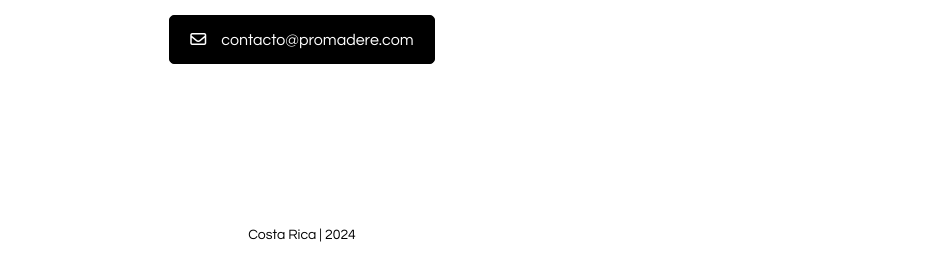
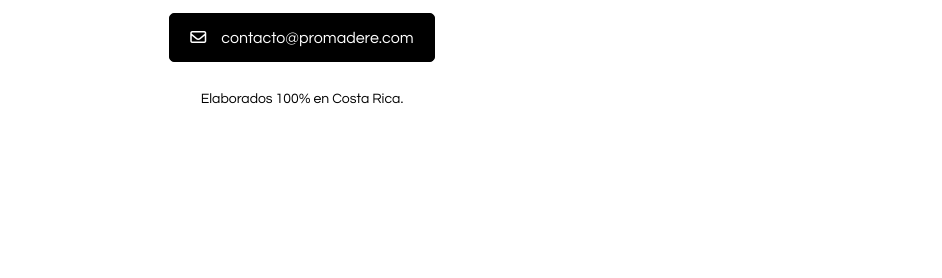
Before and after one commit to promadere/web, a plain HTML site: page index.html in a window 1280 px wide. Shown: the part 492-770 px from the top of the page, without its empty margins (338-1280 px from the left). Drawn offline with Linux system fonts and the light colour scheme.

Commit message:
Add files via upload

```diff
--- a/index.html
+++ b/index.html
@@ -29,11 +29,11 @@
                     <a href="https://tiktok.com/@promadere" target="_blank"><i class="fa-brands fa-tiktok"></i>TikTok</a>
                     <a href="https://t.me/promadere" target="_blank"><i class="fa-brands fa-telegram"></i>Telegram</a>
                     <a href="mailto:contacto@promadere.com"><i class="fa-regular fa-envelope"></i>contacto@promadere.com</a>
+                    <p>Elaborados 100% en Costa Rica.</p>
                 </div>
             </div>
         </section>
         <footer>
-            <p>Costa Rica | 2024</p>
             <p><a class="lang" href="en.html">English</a></p>
         </footer>
     </body>
--- a/style.css
+++ b/style.css
@@ -33,7 +33,7 @@ margin:0 0 30px 0;
 .contact h1{
 font-size:20rem;
 text-align:center;
-margin:0 0 10px 0;
+margin:0 0 30px 0;
 text-wrap:balance;
 }
 .options{
@@ -53,8 +53,12 @@ border:1px solid #000000;
 color:#ffffff;
 margin:0 15px 0 0;
 }
+.options p{
+font-size:14rem;
+text-align:center;
+margin:10px 0 0 0;
+}
 footer{
-text-align:center;
 position:relative;
 }
 footer p{
```
Also changed, not shown: en.html (+1 -1 lines).
